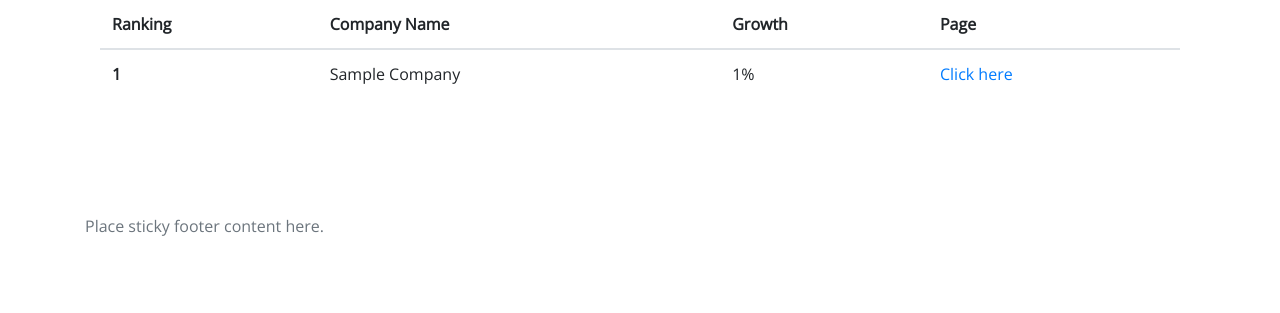
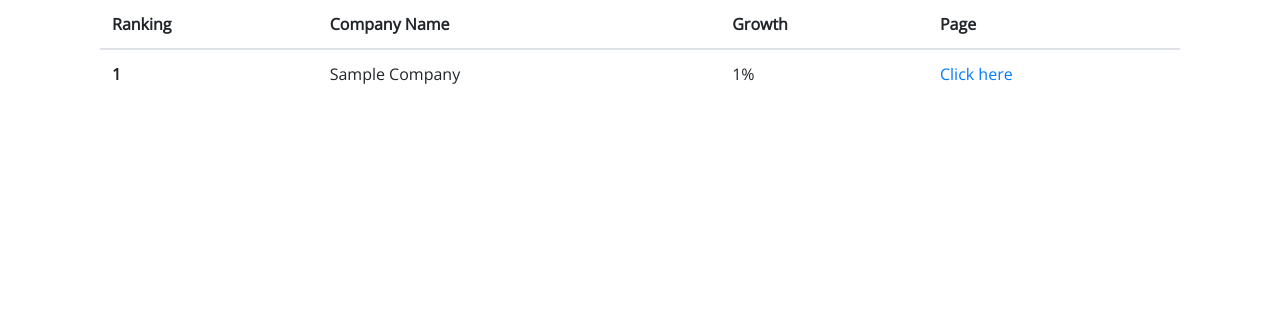
Before and after one commit to parksunah/HB-Project-Grow-together, a Flask app: template templates/interest_ranking.html in a window 1280 px wide. Shown: the part 177-490 px from the top of the page. Run offline with Flask 2, Linux system fonts and the light colour scheme; tables that the repository leaves empty hold one stand-in row (values such as "Sample post"); the template is opened without the code that fills it: values that come from a table or form of the project are taken from there, most other values are stand-ins (such as "Sample title", 1, 10 or a date in 2020); some libraries are stand-ins or nearby versions.

Commit message:
Cleaned usless codes.

```diff
--- a/static/js/news.js
+++ b/static/js/news.js
@@ -81,7 +81,7 @@ $("#more").click(function(){
                                    });
 
 $("#fold").click(function(){
-        $('#news-article').animate({ height: 554 }, 1000);
+        $('#news-article').animate({ height: 553 }, 1000);
                            });
 
 
--- a/templates/interest_ranking.html
+++ b/templates/interest_ranking.html
@@ -72,11 +72,6 @@
 </table>
 </div>
 </main>
-  <footer class="footer">
-    <div class="container">
-      <span class="text-muted">Place sticky footer content here.</span>
-    </div>
-  </footer>
 </body>
 
 {% endblock %}
```
